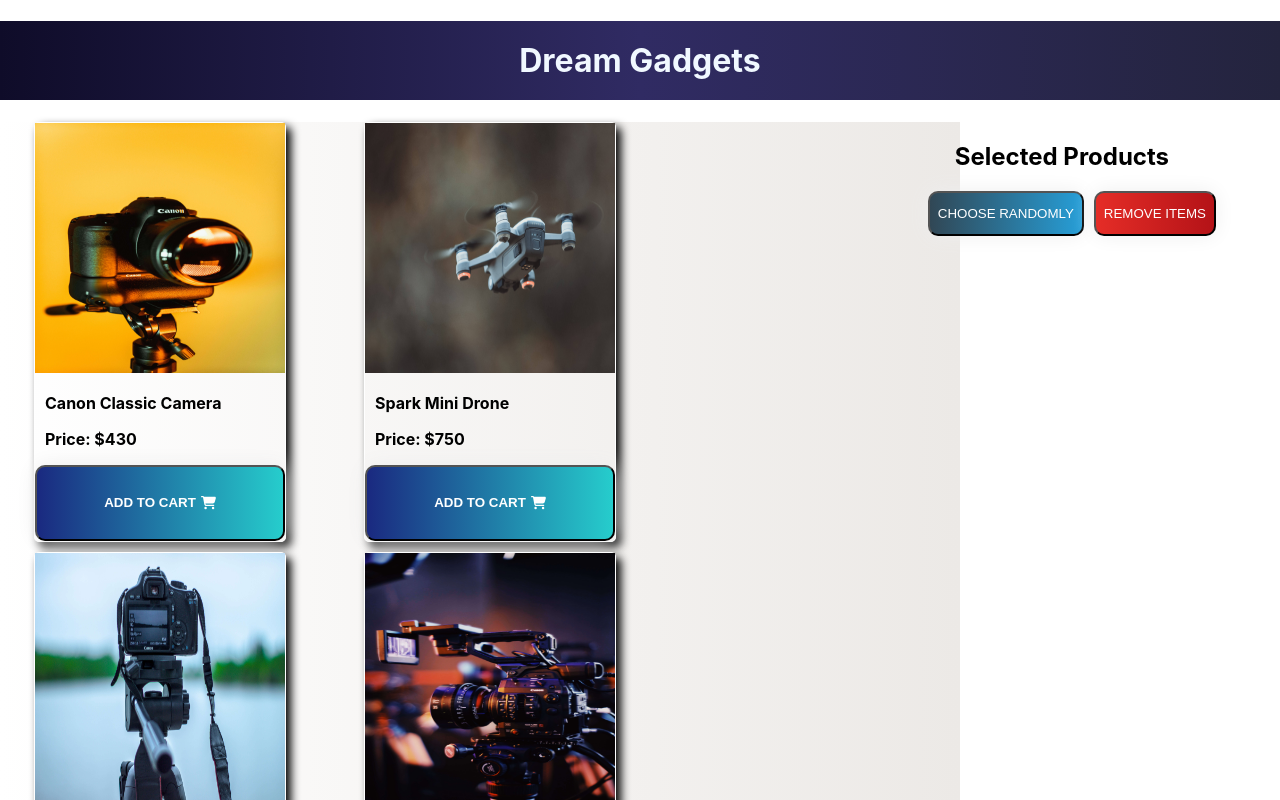
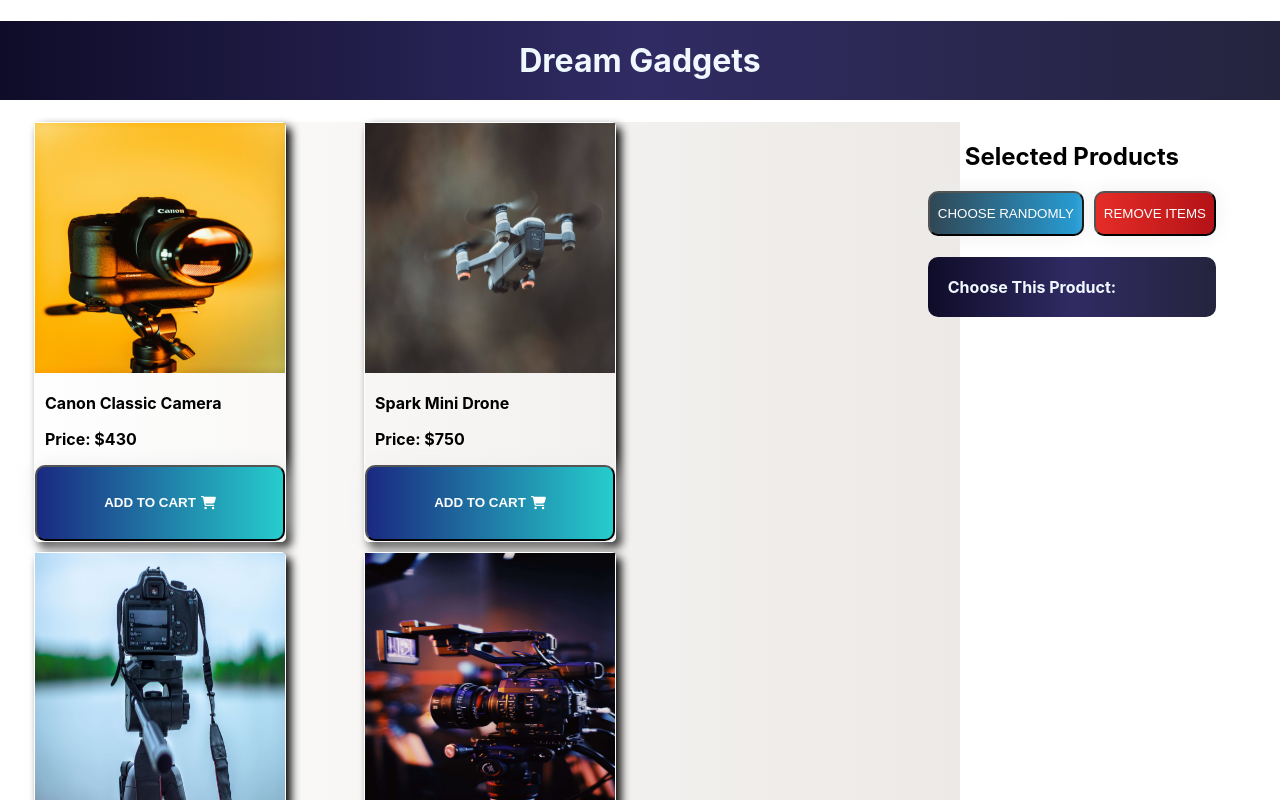
Before and after one commit to Junaith1994/react-dream-gadgets, a React (Create React App) app: page / in a window 1280 px wide. Shown: the top 800 px of the page. Built offline with nearby package versions, Linux system fonts and the light colour scheme.

Commit message:
Added random product choose functionality

```diff
--- a/src/components/Cart-Item/CartItem.css
+++ b/src/components/Cart-Item/CartItem.css
@@ -0,0 +1,9 @@
+.item {
+    display: flex;
+    margin-right: 15px;
+}
+
+.item img {
+    width: 50px;
+    /* padding-right: 10px; */
+}
--- a/src/components/Cart-Item/CartItem.js
+++ b/src/components/Cart-Item/CartItem.js
@@ -5,7 +5,8 @@
     const {name, img} = props.item;
 
     return (
-        <div>
+        <div className='item'>
+            <img src={img} alt="" />
             <h3>{name}</h3>
         </div>
     );
--- a/src/components/Cart/Cart.css
+++ b/src/components/Cart/Cart.css
@@ -1,5 +1,9 @@
-.cart-info {
-    margin-left: 20px;
+.cart-info h4 {
+    /* width: 100%; */
+    background: linear-gradient(to right, #0f0c29, #302b63, #24243e);
+    color: aliceblue;
+    padding: 20px;
+    border-radius: 10px;
 }
 
 /* Cart button Style */
--- a/src/components/Cart/Cart.js
+++ b/src/components/Cart/Cart.js
@@ -3,7 +3,8 @@
 import CartItem from '../Cart-Item/CartItem';
 
 const Cart = (props) => {
-    const {cart} = props;
+    const { cart, randomSelect, randomResult } = props;
+    // console.log(randomSelect);
 
     return (
         <div className='cart-info'>
@@ -14,9 +15,10 @@
                     ></CartItem>)
             }
             <div className='cart-btn'>
-                <button className='choose-btn-grad'>Choose Randomly</button>
+                <button className='choose-btn-grad' onClick={() => randomSelect()}>Choose Randomly</button>
                 <button className='remove-btn-grad'>Remove Items</button>
             </div>
+            <h4>Choose This Product: {randomResult}</h4>
         </div>
     );
 };
--- a/src/components/Shop/Shop.js
+++ b/src/components/Shop/Shop.js
@@ -16,13 +16,22 @@
     // console.log(cart);
     const addToCart = selectedItem => {
         // console.log(selectedItem);
-
         let newCart = [];
         if(cart) {
             newCart = [...cart, selectedItem];
             if(!cart.includes(selectedItem)) {
                 setCart(newCart);
             }
+        }
+    }
+
+    const [randomResult, setRandomResult] = useState([]);
+    const randomSelect = () => {
+        const randomNumber = Math.floor(Math.random() * products.length);
+        console.log(randomNumber);
+        if (cart[randomNumber] !== -1 && cart[randomNumber] !== undefined) {
+            const randomProduct = cart[randomNumber];
+            setRandomResult(randomProduct.name);
         }
     }
 
@@ -39,7 +48,11 @@
             </div>
             <div className="selected-products">
                 <h2>Selected Products</h2>
-                <Cart cart={cart}></Cart>
+                <Cart
+                cart={cart}
+                randomSelect={randomSelect}
+                randomResult={randomResult}
+                ></Cart>
             </div>
         </div>
     );
```
